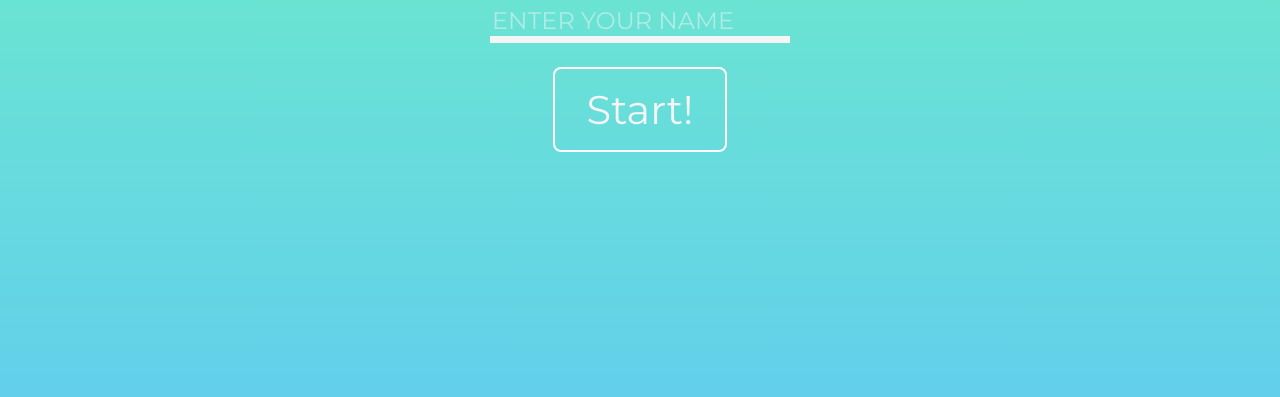
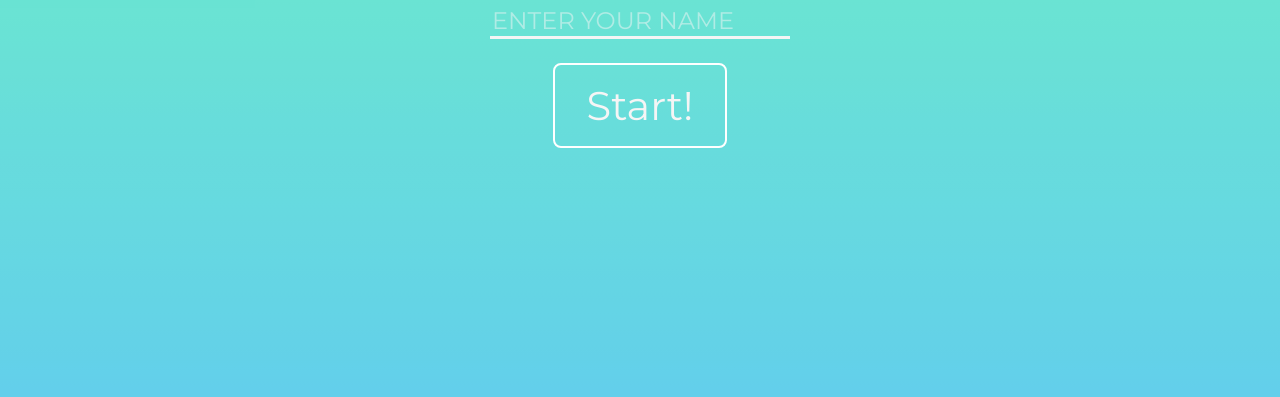
Before and after one commit to nkomirisetti/TriviaWinners, a plain HTML site: page index.html in a window 1280 px wide. Shown: the part 247-644 px from the top of the page. Drawn offline with nearby package versions, Linux system fonts and the light colour scheme.

Commit message:
bottom border change

```diff
--- a/styles/main.css
+++ b/styles/main.css
@@ -28,7 +28,7 @@
 .textBox {
     margin: 1vh;
     border: none;
-    border-bottom: 7px solid whitesmoke;
+    border-bottom: 3px solid whitesmoke;
     background-color: transparent;
     font-size: 3vh;
     font-family: 'Montserrat', sans-serif;
```
